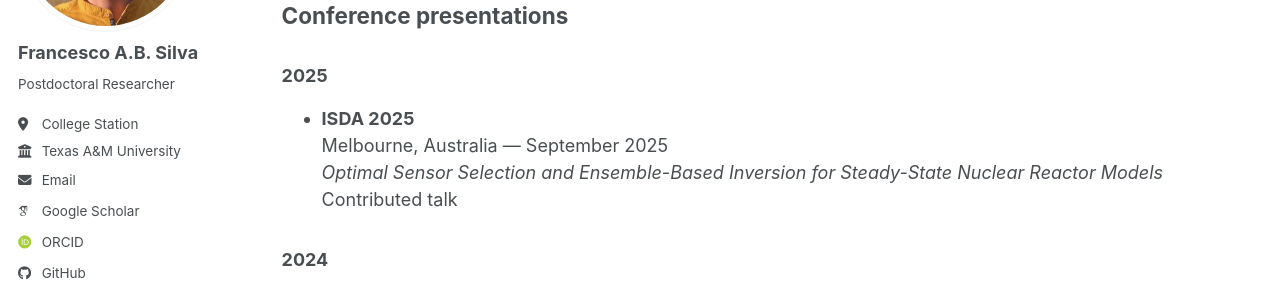
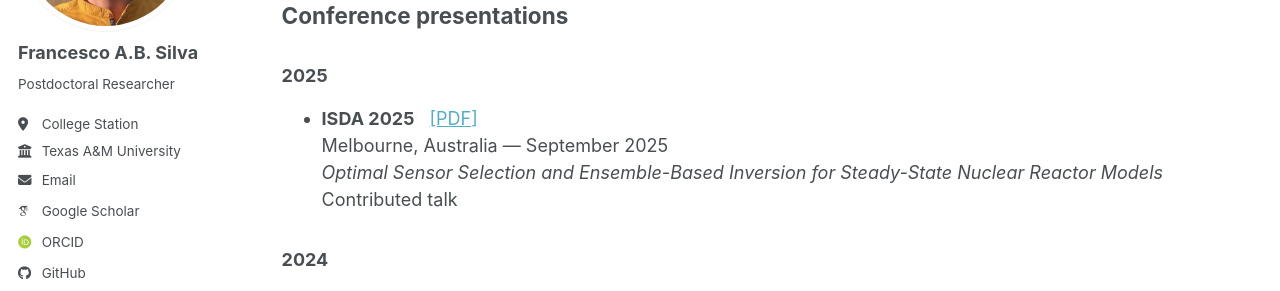
Before and after one commit to FrancescoSilva/francescosilva.github.io, a Jekyll site: the page built from _pages/talks.html, in a window 1280 px wide and 900 px high. Shown: the part 249-540 px from the top of the window. Built offline with Jekyll 4.4.1, drawn with Linux system fonts in a browser that asks for light colours; some web fonts are replaced.

Commit message:
Update talks.html

```diff
--- a/_pages/talks.html
+++ b/_pages/talks.html
@@ -20,7 +20,8 @@ author_profile: true
 <h3>2025</h3>
 <ul>
   <li>
-    <strong>ISDA 2025</strong><br>
+    <strong>ISDA 2025</strong>&nbsp;&nbsp;
+    <a href="/files/talks/isda-2025-slides.pdf" target="_blank" title="Download slides">[PDF]</a><br>
     Melbourne, Australia — September 2025<br>
     <em>Optimal Sensor Selection and Ensemble-Based Inversion for Steady-State Nuclear Reactor Models</em><br>
     Contributed talk
```
